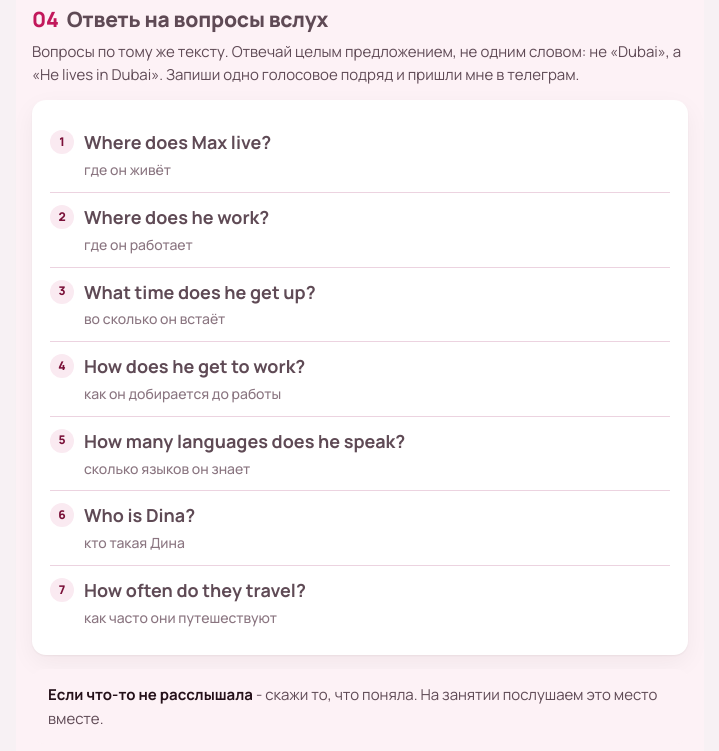
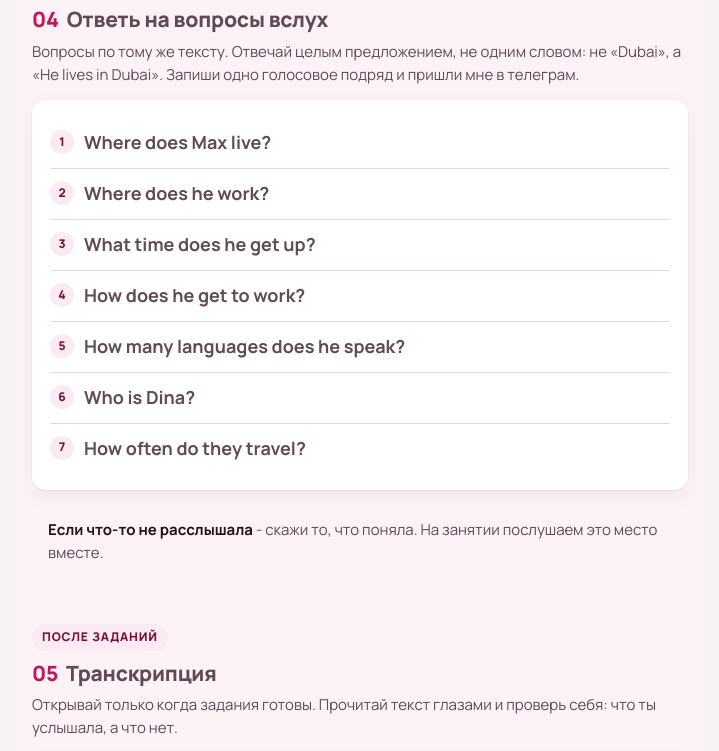
Before and after one commit to kristi95-cmd/kristi95-cmd.github.io, a plain HTML site: page english/travel-homework-1.html in a window 1280 px wide. Shown: the part 3051-3802 px from the top of the page, without its empty margins (280-999 px from the left). Drawn offline with Linux system fonts and the light colour scheme.

Commit message:
Домашка Олеси: убрала русские подсказки в вопросах
В блоке 04 вопросы по тексту остаются только на английском.

Co-Authored-By: Claude Opus 5 <noreply@anthropic.com>

```diff
--- a/english/travel-homework-1.html
+++ b/english/travel-homework-1.html
@@ -178,13 +178,13 @@
 
   <div class="card">
     <ol class="qlist">
-      <li>Where does Max live?<span>где он живёт</span></li>
-      <li>Where does he work?<span>где он работает</span></li>
-      <li>What time does he get up?<span>во сколько он встаёт</span></li>
-      <li>How does he get to work?<span>как он добирается до работы</span></li>
-      <li>How many languages does he speak?<span>сколько языков он знает</span></li>
-      <li>Who is Dina?<span>кто такая Дина</span></li>
-      <li>How often do they travel?<span>как часто они путешествуют</span></li>
+      <li>Where does Max live?</li>
+      <li>Where does he work?</li>
+      <li>What time does he get up?</li>
+      <li>How does he get to work?</li>
+      <li>How many languages does he speak?</li>
+      <li>Who is Dina?</li>
+      <li>How often do they travel?</li>
     </ol>
   </div>
 
```
